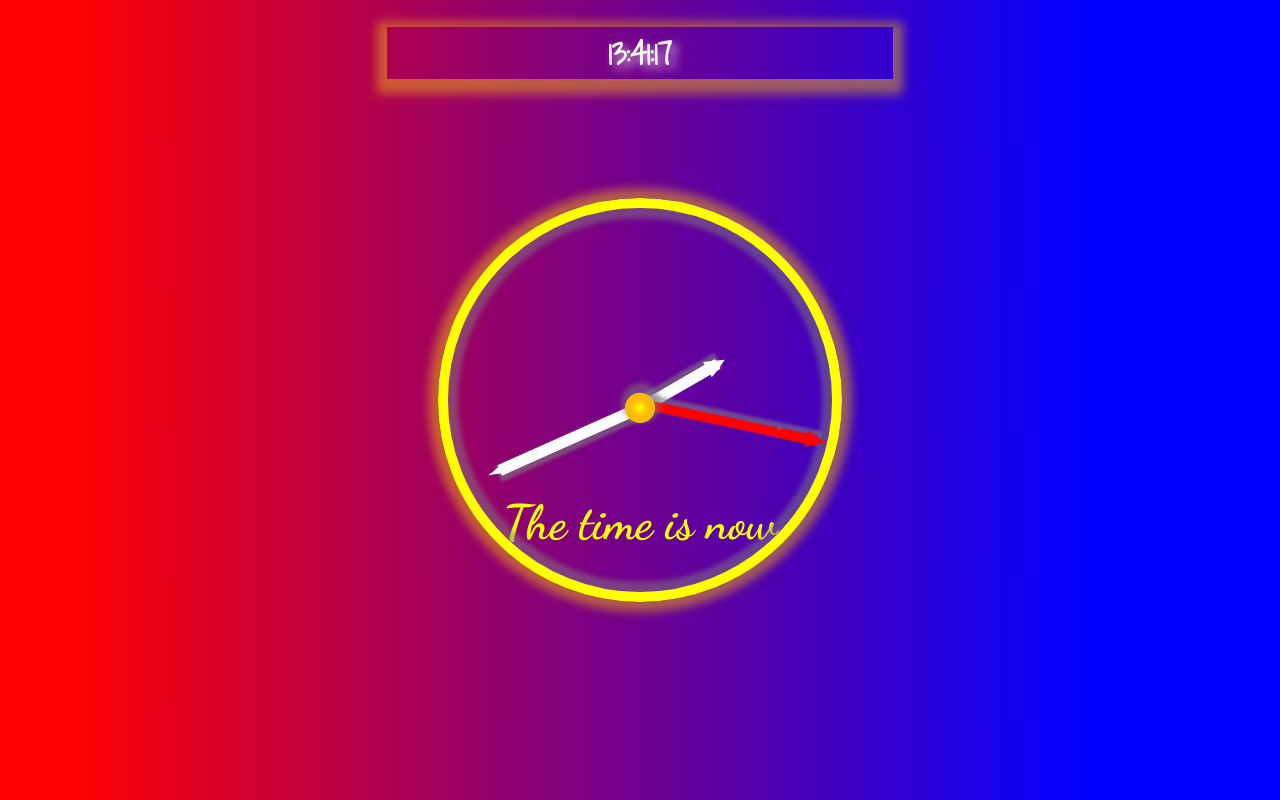
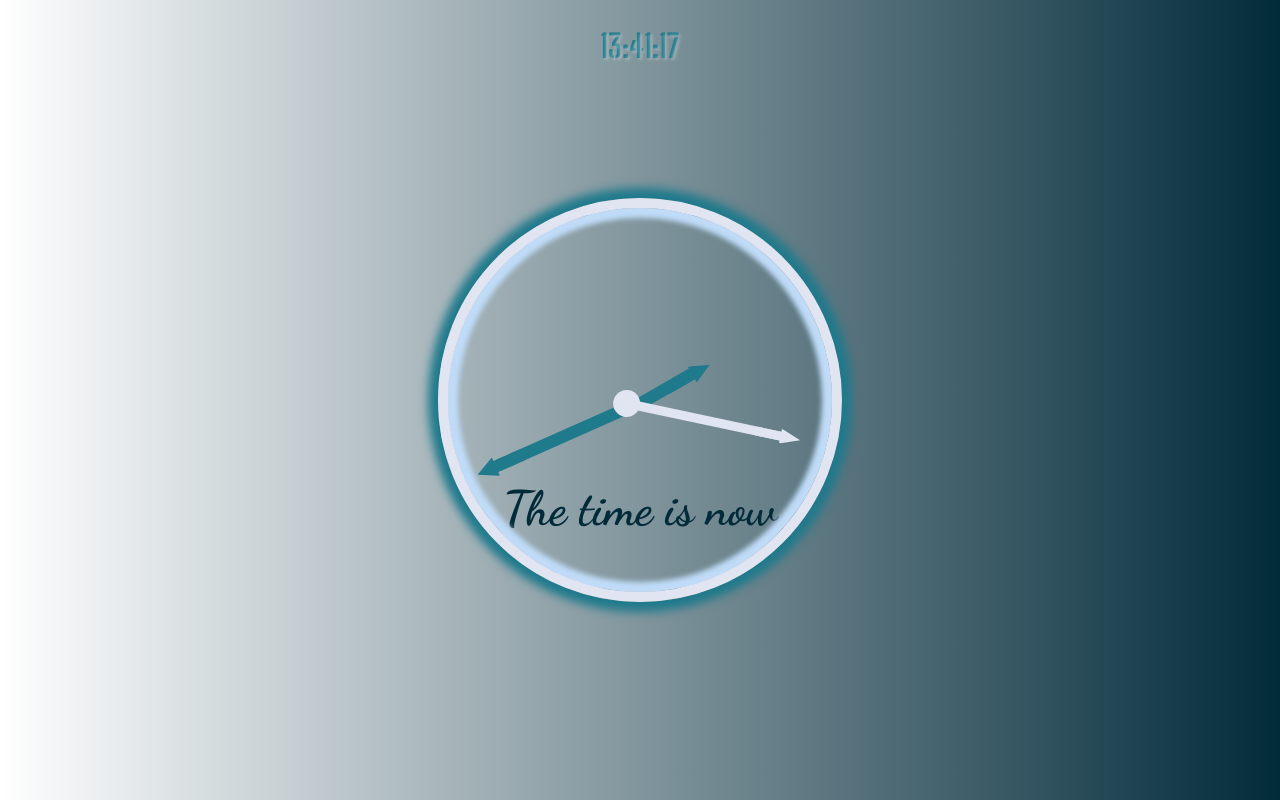
Before and after one commit to fikymar/Hours, a plain HTML site: page index.html in a window 1280 px wide. Drawn offline with Linux system fonts and the light colour scheme.

Commit message:
Update
added color changer

```diff
--- a/index.html
+++ b/index.html
@@ -3,8 +3,10 @@
 <head>
     <meta charset="UTF-8">
     <meta name="viewport" content="width=device-width, initial-scale=1.0">
-    <link rel="preconnect" href="https://fonts.gstatic.com">
-    <link href="https://fonts.googleapis.com/css2?family=Dancing+Script:wght@700&family=Shadows+Into+Light&display=swap" rel="stylesheet">
+
+    <link rel="preconnect" href="https://fonts.googleapis.com">
+    <link rel="preconnect" href="https://fonts.gstatic.com" crossorigin>
+    <link href="https://fonts.googleapis.com/css2?family=Big+Shoulders+Stencil+Display:wght@700&family=Dancing+Script:wght@700&display=swap" rel="stylesheet">
     <link rel="stylesheet" href="style.css">
     <title>Hodiny</title>
 </head>
--- a/script.js
+++ b/script.js
@@ -3,6 +3,18 @@ const minutes = document.getElementById('minutes');
 const seconds = document.getElementById('seconds');
 const digital = document.getElementById('thistime');
 
+//colors
+const hoursFrame = document.querySelector('.hoursFrame');
+const h2 = document.querySelector('h2');
+const h1 = document.querySelector('h1');
+const colorArr = ['#202C39', '#283845', '#B8B08D', '#ECADBE', '#F29559'];
+const colorArr1 = ['#2D3142', '#4F5D75', '#EF8354', '#BFC0C0', '#FFFFFF'];
+const colorArr2 = ['#022b3aff', '#1f7a8cff', '#bfdbf7ff', '#e1e5f2ff', '#ffffffff'];
+const colorArr3 = ['#5F0F40', '#9A031E', '#FB8B24', '#E36414', '#0F4C5C'];
+const colorArr4 = ["#0a0908","#22333b","#f2f4f3","#a9927d","#5e503f"];
+const colorArr5 = ["#ffd9da","#ea638c","#89023e","#30343f","#1b2021"];
+const colorArr6 = ["#b09e99","#fee9e1","#fad4c0","#64b6ac","#c0fdfb"];
+let colors = [colorArr, colorArr1, colorArr2,colorArr3, colorArr4, colorArr5, colorArr6];
 
 
 function time (){
@@ -13,14 +25,30 @@ function time (){
         s = getSeconds();
     }
 
-
     hours.style.transform = `rotate(${h*30+ 90 +30}deg)`
     minutes.style.transform = `rotate(${(m*6)+90}deg)`
     seconds.style.transform = `rotate(${(s*6)+90}deg)`
     const text = document.createElement('h2')
     digital.textContent = `${h}:${m}:${s}`;
-
-    //document.write(`${h}:${m}:${s}`)
 }
 
-setInterval(time,1000);
+setInterval(time, 1000);
+
+function colorChange() {
+
+    let randomColor = Math.floor(Math.random() * colors.length);
+
+    hours.style.backgroundColor = colors[randomColor][1];
+    console.log(colors[randomColor][3])
+    minutes.style.backgroundColor = colors[randomColor][1];
+    seconds.style.backgroundColor = colors[randomColor][3];
+    hoursFrame.style.borderColor = colors[randomColor][3];
+    hoursFrame.style.boxShadow = `0 0 10px 10px ${colors[randomColor][1]},
+    inset 0 0 5px 10px ${colors[randomColor][2]}`;
+    h2.style.backgroundColor = colors[randomColor][1];
+    h1.style.color = colors[randomColor][0];
+
+    document.body.style.background = `linear-gradient(1.25turn,${colors[randomColor][4]}, ${colors[randomColor][0]})`;
+};
+
+setInterval(colorChange, 4000);
--- a/style.css
+++ b/style.css
@@ -1,161 +1,189 @@
 body {
-    background: linear-gradient(to right,red 5%,blue 85%);
+	background: linear-gradient(1.25turn, #463f3a, #f4f3ee);
+	transition: background-color 1s ease-in-out;
 }
 
 h1 {
 	font-size: 3rem;
+	font-weight: 700;
 	text-align: center;
-    font-family: 'Dancing Script', cursive;
-    color:yellow;
+	font-family: "Dancing Script", cursive;
+	color: #8a817c;
 	margin-bottom: 0;
-    line-height:0.5;
+	line-height: 0.5;
 	position: relative;
-    top:50vh;
+	top: 50vh;
 	z-index: -1;
+	transition: color 1s ease-in-out;
 }
 
 h2 {
 	font-size: 2rem;
+	font-weight: 700;
+	font-family: "Big Shoulders Stencil Display", cursive;
 	text-align: center;
-    color:whitesmoke;
+	color: transparent;
+	text-shadow: 2px 2px 3px rgba(244, 244, 244, 0.3);
+	-webkit-background-clip: text;
+	-moz-background-clip: text;
+	background-clip: text;
+	background-color: #f4f3ee;
 	width: 40%;
 	position: relative;
-    left:50%;
-    transform: translate(-50%,0);
-    box-shadow: 0 5px 10px 10px rgba(241, 181, 16, 0.5);
-    text-shadow:5px 5px 10px rgba(238, 225, 225, 0.9);
-    font-family: 'Shadows Into Light', cursive;
-    transition: 0.3s ease-in-out;
-
+	left: 50%;
+	transform: translate(-50%, 0);
+	transition: background-color 1s ease-in-out;
 }
 
-
 .hoursFrame {
-    /*background: radial-gradient(circle, rgb(211, 62, 62) 5%,  lightblue 5%,rgb(41, 187, 167));*/
 	position: absolute;
-    top:50%;
-    left:50%;
-    transform: translate(-50%,-50%);
+	top: 50%;
+	left: 50%;
+	transform: translate(-50%, -50%);
 	width: 30vw;
 	height: 30vw;
+
 	border-radius: 50%;
-    border: 10px solid yellow;
-    box-shadow: 0 0 10px 10px rgba(241, 181, 16, 0.5), inset 0 0 5px 10px rgba(128,128,128,0.5);
-
+	border: 10px solid #e0afa0;
+	box-shadow: 0 0 10px 10px rgba(244, 244, 244, 0.3),
+		inset 0 0 5px 10px rgba(128, 128, 128, 0.5);
+	transition: all 1s ease-in-out;
 }
 
 #hours {
 	position: absolute;
-    top:50%;
-    left:30%;
-    transform-origin:100%;
+	top: 50%;
+	left: 30%;
+	transform-origin: 95%;
 	transform: rotate(90deg);
-    border:3px solid white;
-    background:white;
-    height: 5px;
-    width:20%;
-    box-shadow: 0px 3px 3px 3px rgba(128, 128, 128, 0.58);
-
-
+	border-radius: 50px;
+	background-color: #f4f3ee;
+	height: 12px;
+	width: 20%;
+	z-index: 4;
+	transition: background-color 0.5s ease-in-out;
 }
 
 #hours::after {
-    content: '';
-    display:block;
+	content: "";
+	display: block;
 	position: relative;
-    top: -0.4rem;
+	top: -4px;
 	left: -15%;
-    width: 50px;;
+	width: 50px;
 	height: 18px;
-    border-radius:50%;
-    background:white;
-    /*border:3px solid yellow;*/
-    clip-path: polygon(40% 0%, 40% 20%, 100% 20%, 100% 80%, 40% 80%, 40% 100%, 0% 50%);
+	background-color: inherit;
+	clip-path: polygon(
+		40% 0%,
+		40% 20%,
+		100% 20%,
+		100% 80%,
+		40% 80%,
+		40% 100%,
+		0% 50%
+	);
+	transition: background-color 0.5s ease-in-out;
 }
 
 #minutes {
 	position: absolute;
-    top:50%;
-    left:10%;
-    transform-origin:100%;
+	top: 50%;
+	left: 10%;
+	transform-origin: 95%;
 	transform: rotate(0);
-    border:3px solid white;
-    background-color: white;
-    height: 5px;
-    width:40%;
-    box-shadow: 0px 3px 3px 3px rgba(128, 128, 128, 0.58);
-
-
+	background-color: #f4f3ee;
+	height: 12px;
+	width: 40%;
+	z-index: 4;
+	transition: all 0.5s ease-in-out;
 }
 
 #minutes::after {
-    content: '';
-    display:block;
+	content: "";
+	display: block;
 	position: relative;
-    top: -0.2rem;
-    left: -10%;
-    width: 50px;;
-    height: 5px;
-    background:white;
-    border:3px solid white;
+	top: -4px;
+	left: -15%;
+	width: 50px;
+	height: 20px;
+	background-color: inherit;
 	border-right: none;
-    clip-path: polygon(40% 0%, 40% 20%, 100% 20%, 100% 80%, 40% 80%, 40% 100%, 0% 50%);
-    box-shadow: 0px 3px 3px 3px rgba(128, 128, 128, 0.58);
+	clip-path: polygon(
+		40% 0%,
+		40% 20%,
+		100% 20%,
+		100% 80%,
+		40% 80%,
+		40% 100%,
+		0% 50%
+	);
+	transition: background-color 0.5 ease-in-out;
 }
 #seconds {
 	position: absolute;
-    top:50%;
-    left:6%;
-    transform-origin:100%;
+	top: 50%;
+	left: 6%;
+	transform-origin: 95%;
 	transform: rotate(90deg);
-    border:3px solid red;
-    background: red;
-    height: 3px;
-    width:44%;
-    box-shadow: 0px 3px 3px 3px rgba(128, 128, 128, 0.58);
+	background-color: #bcb8b1;
+	height: 9px;
+	width: 44%;
+	z-index: 5;
+	transition: background-color 0.5s ease-in-out;
+}
 
-}
 #seconds::before {
-    content: '';
-    display:block;
+	content: "";
+	display: block;
 	position: relative;
-    top: -1.1rem;
-    left: 96%;
-    width: 30px;
-    height: 30px;
-    border-radius:50%;
-    background:yellow;
-    box-shadow: inset 0 0 5px 10px rgba(241, 117, 16, 0.5), 0 5px 5px 5px rgba(128,128,128,0.5);
+	top: -9px;
+	left: 90%;
+	width: 27px;
+	height: 27px;
+	border-radius: 50%;
+	background-color: inherit;
+	transition: background-color 0.5s ease-in-out;
 }
 #seconds::after {
-    content: '';
-    display:block;
+	content: "";
+	display: block;
 	position: relative;
-    top: -37px;
+	top: -30px;
 	left: -7%;
-    width: 50px;;
-    height: 17px;
-    border-radius:50%;
-    background:red;
-    /*border:3px solid yellow;*/
-    clip-path: polygon(40% 0%, 40% 20%, 100% 20%, 100% 80%, 40% 80%, 40% 100%, 0% 50%);
-    box-shadow: 0px 3px 3px 3px rgba(128, 128, 128, 0.521);
+	width: 50px;
+	height: 15px;
+	border-radius: 50%;
+	background: inherit;
+	clip-path: polygon(
+		40% 0%,
+		40% 20%,
+		100% 20%,
+		100% 80%,
+		40% 80%,
+		40% 100%,
+		0% 50%
+	);
+	transition: background-color 0.5s ease-in-out;
 }
 
 @media screen and (max-width: 1050px) {
 	.hoursFrame {
 		width: 30vh;
-     height:30vh;
+		height: 30vh;
 	}
-    #hours, #minutes, #seconds {
+	#hours,
+	#minutes,
+	#seconds {
 		height: 2px;
-        border:none;
 	}
-    #hours::after, #minutes::after, #seconds::after, #seconds::before {
-        opacity:0;
+	#hours::after,
+	#minutes::after,
+	#seconds::after,
+	#seconds::before {
+		opacity: 0;
 	}
 	h1 {
-    font-size:1rem;
+		font-size: 1rem;
 	}
 	h2 {
 		font-size: 2rem;
@@ -164,6 +192,6 @@ h1 {
 
 @media screen and (max-width: 700px) {
 	h1 {
-          top:38vh;
+		top: 38vh;
 	}
 }
```
Lines whose indentation alone changed are shown as unchanged.
